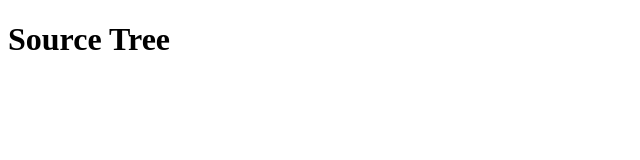
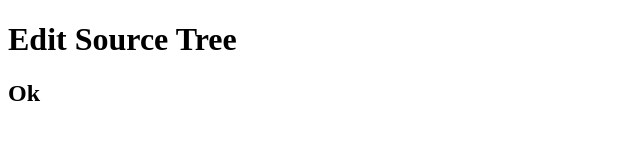
Before and after one commit to duongdong01/TestSourceTree, a plain HTML site: page index.html in a window 1280 px wide. Shown: the whole page, without its empty margins (0-640 px from the left). Drawn offline with Linux system fonts and the light colour scheme.

Commit message:
test conflict

```diff
--- a/index.html
+++ b/index.html
@@ -7,6 +7,7 @@
     <title>Document</title>
 </head>
 <body>
-    <h1>Source Tree</h1>
+    <h1>Edit Source Tree</h1>
+    <h2>Ok</h2>
 </body>
 </html>
```
